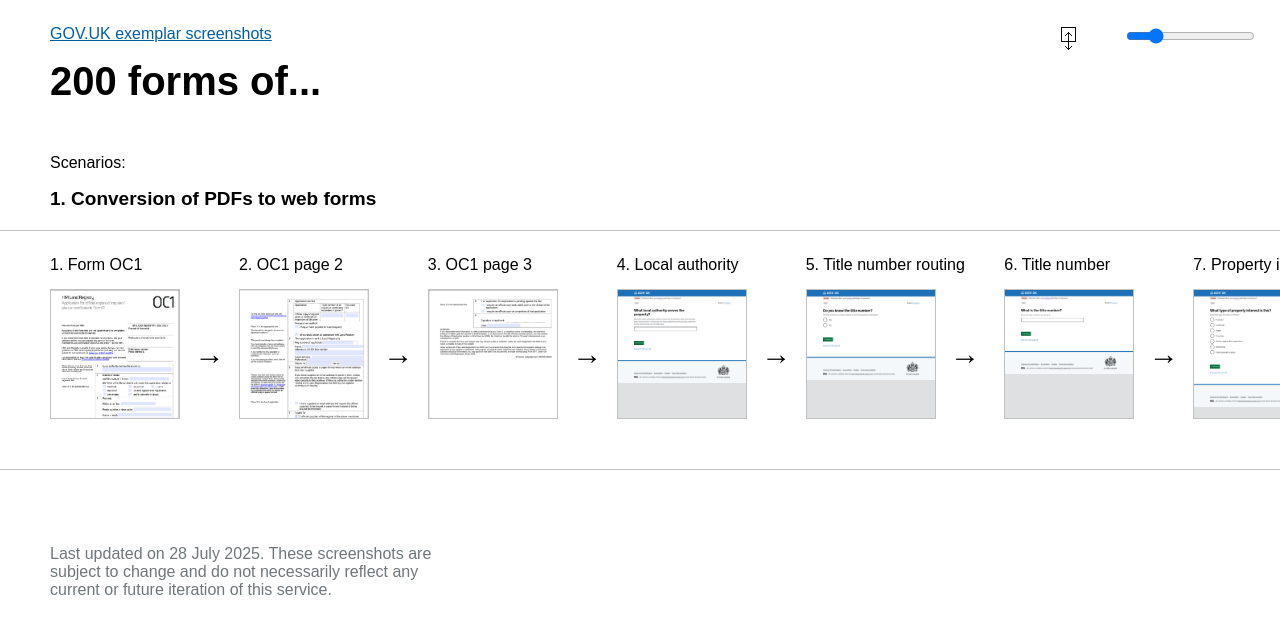
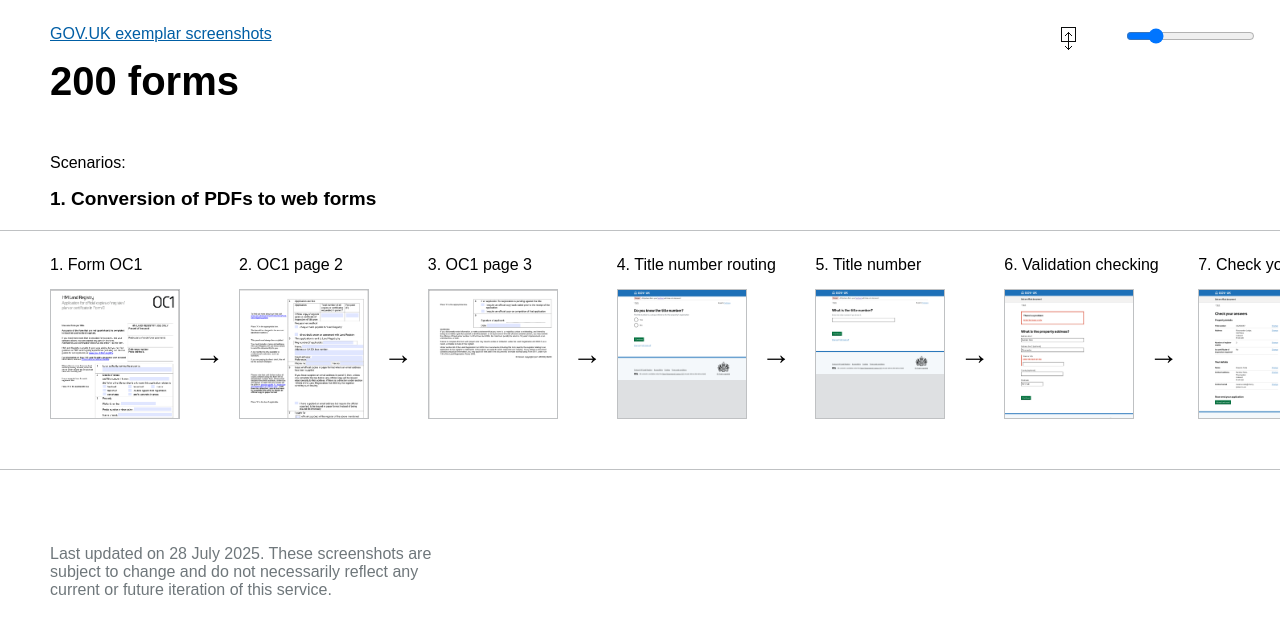
Before and after one commit to LandRegistry/conceptual-services, a plain HTML site: page exemplar/27/index.html in a window 1280 px wide. Drawn offline with Linux system fonts and the light colour scheme; a web font is replaced by a local one.

Commit message:
Update forms example

```diff
--- a/exemplar/27/data.js
+++ b/exemplar/27/data.js
@@ -1,5 +1,5 @@
 var data = {
-  "service": "200 forms of...",
+  "service": "200 forms",
   "last-updated": "28 July 2025",
   "userjourneys": [
     {
@@ -20,28 +20,26 @@ var data = {
       },{
         "caption": "OC1 page 3",
         "imgref": "images/OC1_3.png",
-        "note": "Building of work at the Incubator for AI, we could extract the form data, use Human-in-the-loop to audit each one and add routing to convert the PDF into a GDS standard web form."
-      },{
-        "caption": "Local authority",
-        "imgref": "images/1-local-authority.png",
-        "note": "The form is then automatically digitised. Data validation can be carried out at the time of input."
+        "note": "Building on work at the Incubator for AI, we could extract the form structure from the PDF, use Human-in-the-loop to audit each one and add routing to convert the PDF into a GDS standard web form."
       },
       {
         "caption": "Title number routing",
         "imgref": "images/2-has-title-number.png",
-        "note": "We can add logic to simplify the data required"
+        "note": "The questions can be tailored based on data already held by HMLR and we can add logic to streamline the questions asked."
       },
       {
         "caption": "Title number",
         "imgref": "images/3-title-number.png",
+        "note": "The form data is automatically digitised."
       },
       {
-        "caption": "Property interest",
-        "imgref": "images/4-property-interest.png",
+        "caption": "Validation checking",
+        "imgref": "images/4-validation-error.png",
+        "note": "Data validation can be carried out at the time of input."
       },
       {
-        "caption": "Type of official copy",
-        "imgref": "images/5-type-of-official-copy.png",
+        "caption": "Check your answers",
+        "imgref": "images/5-check-answers.png",
       },
       {
         "caption": "Confirmation",
```
Also changed, not shown: index.html (+1 -1 lines), exemplar/27/images/4-validation-error.png (added), exemplar/27/images/5-check-answers.png (added), exemplar/27/images/flow.png (added), exemplar/27/images/mobile-address.png (added), exemplar/27/images/mobile-check-answers.png (added), exemplar/27/images/mobile-has-title-number.png (added), exemplar/27/images/mobile-property-interest.png (added), exemplar/27/images/mobile-validation-error.png (added).
